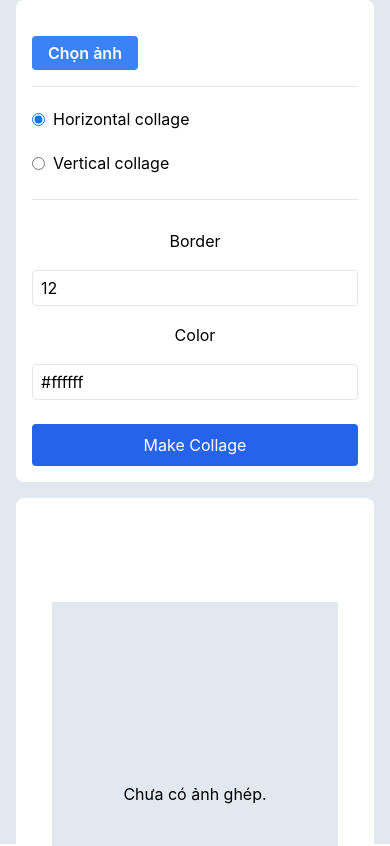
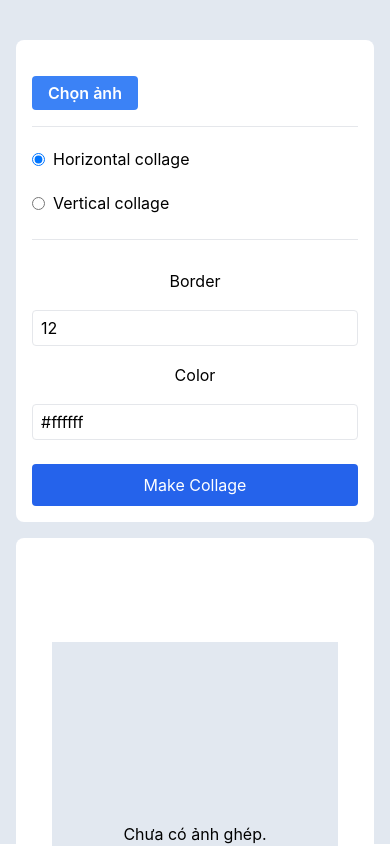
Before and after one commit to dinhle2701/Online-Photo-Collage-Tool, a React (Create React App) app in the folder frontend/: page / in a window 390 px wide. Shown: the top 846 px of the page. Built offline with nearby package versions, Linux system fonts and the light colour scheme.

Commit message:
fix: update responsive

```diff
--- a/frontend/src/App.js
+++ b/frontend/src/App.js
@@ -8,7 +8,7 @@ function App() {
 
   return (
     <div className="App bg-slate-200 px-4 sm:px-12 leading-relaxed min-h-screen">
-      <div className="grid grid-cols-1 md:grid-cols-[30%_1fr] gap-y-4 md:gap-y-0 gap-x-6 md:gap-x-10 min-h-[80vh]">
+      <div className="grid grid-cols-1 md:grid-cols-[30%_1fr] gap-y-4 md:gap-y-0 gap-x-6 md:gap-x-10 min-h-[80vh] pt-10">
         <Sidebar setCollageId={setTaskId} />
         <Content collageId={taskId} />
       </div>
```
